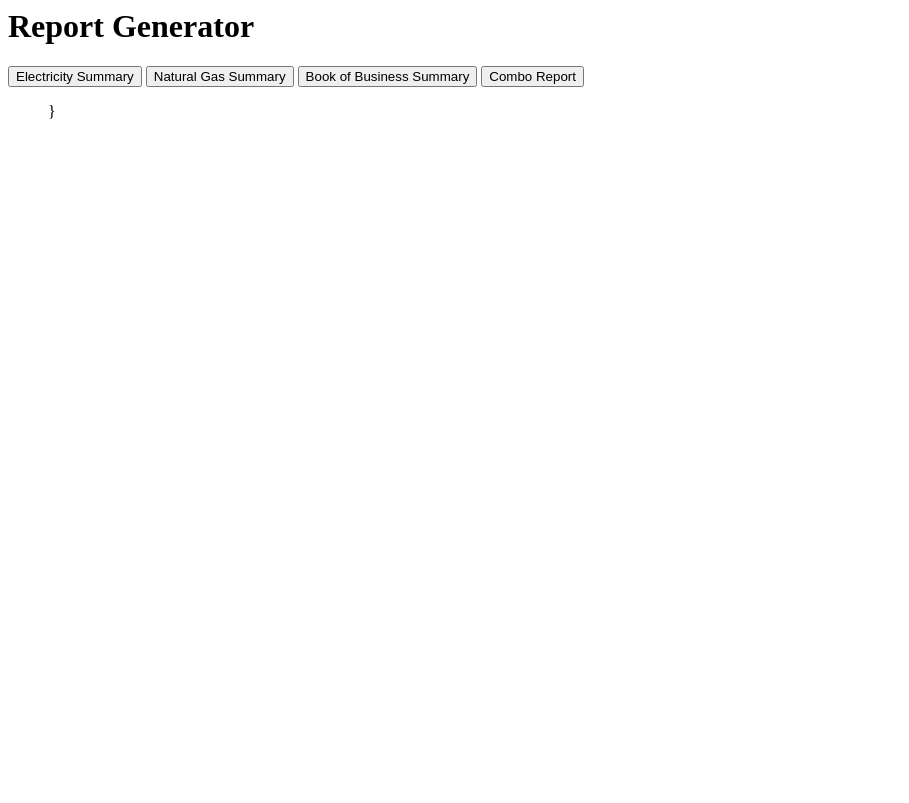
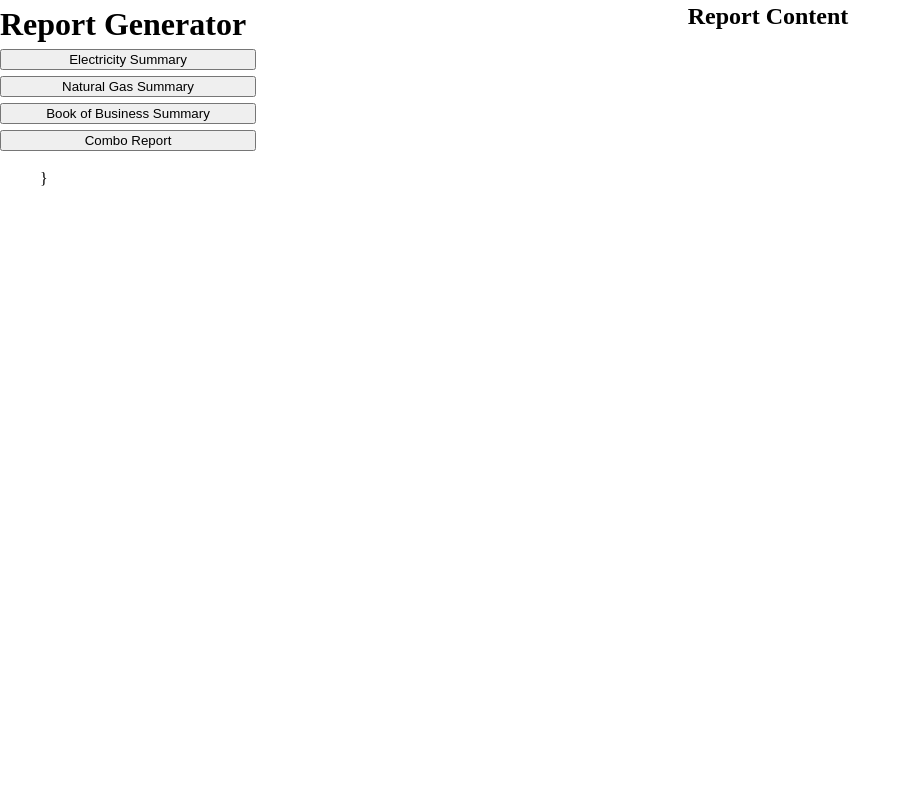
Before and after one commit to gcalex5/report_generator_php, a PHP site: template templates/index.html.twig in a window 1280 px wide. Shown: the whole page, without its empty margins (0-909 px from the left). Before the commit the page ends 119 px from the top, so only its background shows below. Run offline with PHP 8.4, Linux system fonts and the light colour scheme; the template is opened without the code that fills it, so the values that code supplies are empty; some libraries are stand-ins or nearby versions.

Commit message:
Template and CSS wire framing

```diff
--- a/templates/index.html.twig
+++ b/templates/index.html.twig
@@ -10,6 +10,7 @@ Testing Comments and Twig functionality
 
 
 <div class="container">
+    <div class="nav">
         <div class="reports">
             <h1>Report Generator</h1>
             <button id="electric" type="button" onclick="reportCall('electric')">Electricity Summary</button>
@@ -20,7 +21,9 @@ Testing Comments and Twig functionality
         <div class="reps">
             {% include 'reps.html.twig' %}
         </div>
+    </div>
+
     <div class="content">
-
+        <h2>Report Content</h2>
     </div>
 </div>
--- a/templates/style/style.css
+++ b/templates/style/style.css
@@ -1,3 +1,34 @@
-.test{
-    color: red;
+body{
+    margin: 0;
+    padding: 0;
 }
+
+.container{
+    width: 100%;
+    height: 100%;
+}
+
+.nav{
+    width: 20%;
+    height: 100%;
+    float: left;
+}
+
+.reports{
+    display: inline-block;
+}
+
+.reports h1{
+    margin: 3px 0;
+}
+
+.reports button{
+    width: 100%;
+    clear: both;
+    margin: 3px 0;
+}
+
+.content h2{
+    margin: 3px 0;
+    text-align: center;
+}
```
Lines whose indentation alone changed are shown as unchanged.
